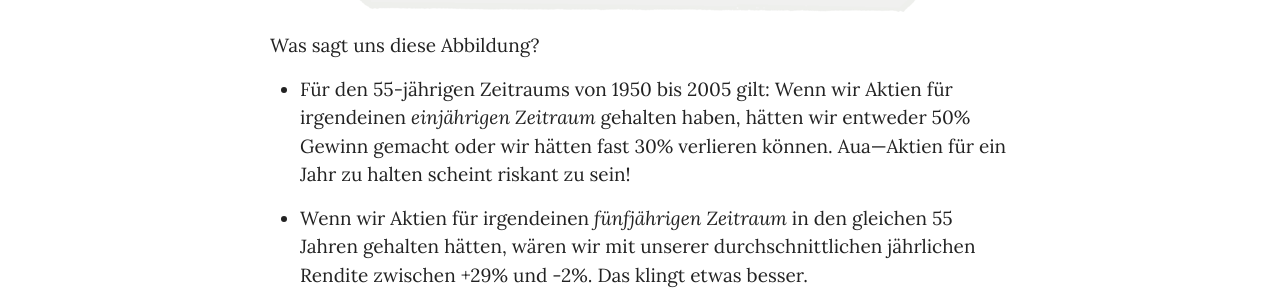
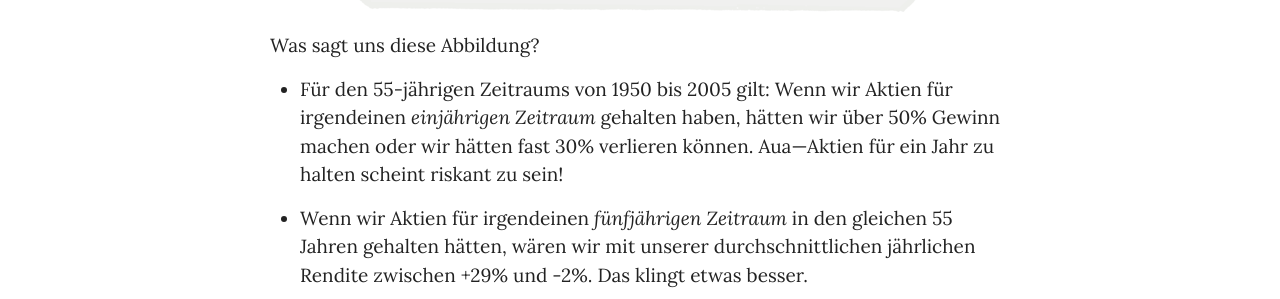
Before and after one commit to dafacto/moneyforsomething-de, a Jekyll site: the page built from _chapters/07_investment-period.md, in a window 1280 px wide. Shown: the part 913-1212 px from the top of the page. Built offline with Jekyll 4.4.1, drawn with Linux system fonts in a browser that asks for light colours; some web fonts are replaced; a script that is not in the unit is left out.

Commit message:
Update 07_investment-period.md

```diff
--- a/_chapters/07_investment-period.md
+++ b/_chapters/07_investment-period.md
@@ -15,7 +15,7 @@ Wenn man volatile Invesitionen wie Aktien über einen langen Zeitraum hält, red
 
 Was sagt uns diese Abbildung?
 
-- Für den 55-jährigen Zeitraums von 1950 bis 2005 gilt: Wenn wir Aktien für irgendeinen *einjährigen Zeitraum* gehalten haben, hätten wir entweder 50% Gewinn gemacht oder wir hätten fast 30% verlieren können. Aua—Aktien für ein Jahr zu halten scheint riskant zu sein!
+- Für den 55-jährigen Zeitraums von 1950 bis 2005 gilt: Wenn wir Aktien für irgendeinen *einjährigen Zeitraum* gehalten haben, hätten wir über 50% Gewinn machen oder wir hätten fast 30% verlieren können. Aua—Aktien für ein Jahr zu halten scheint riskant zu sein!
 
 - Wenn wir Aktien für irgendeinen *fünfjährigen Zeitraum* in den gleichen 55 Jahren  gehalten hätten, wären wir mit unserer durchschnittlichen jährlichen Rendite zwischen +29% und -2%. Das klingt etwas besser.
 
```
